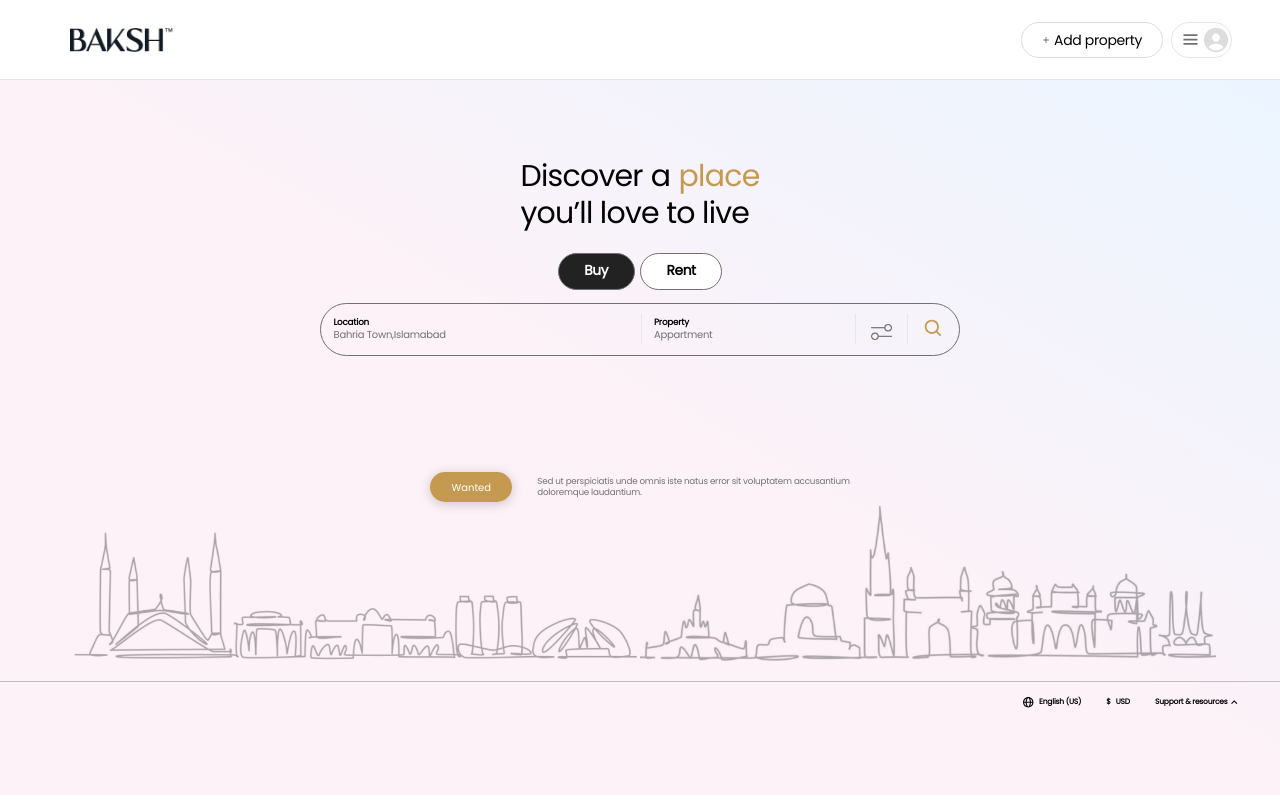
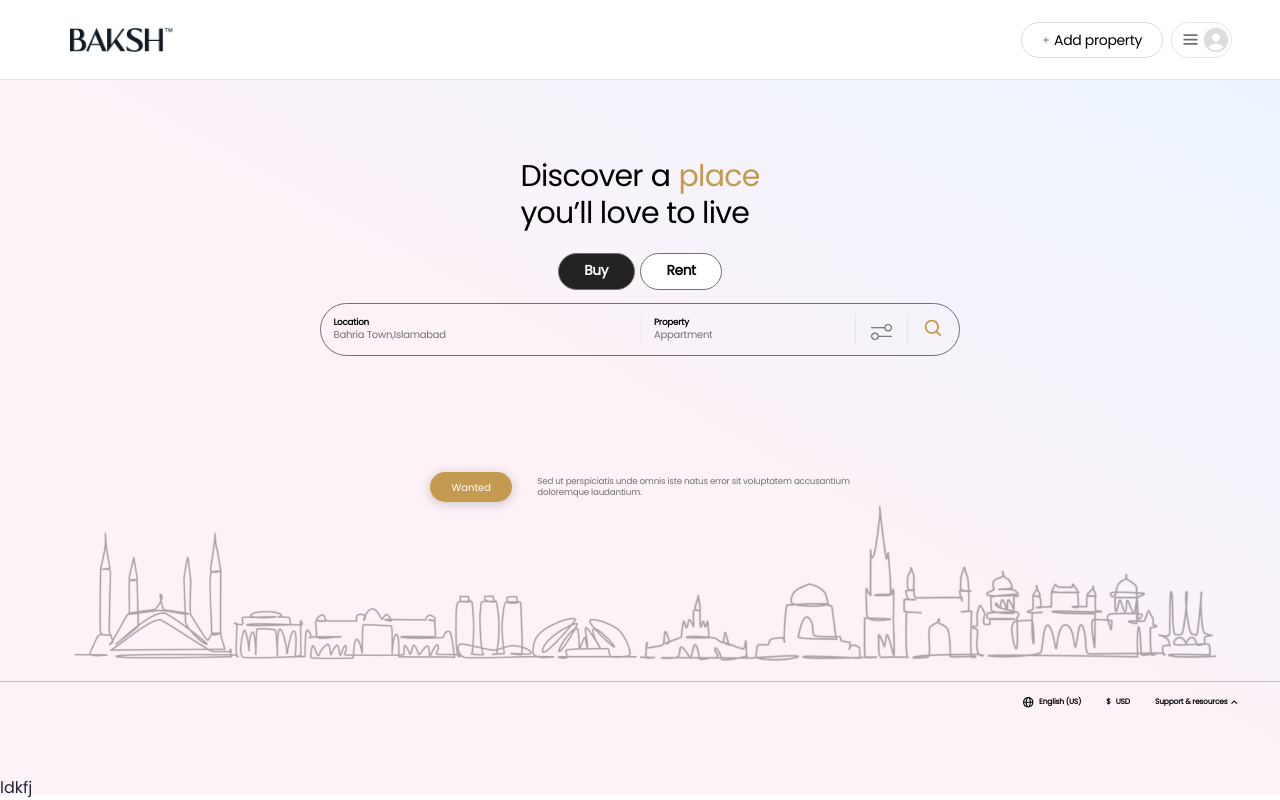
Before and after one commit to MuhammadKhan3/Airnub, a React (Create React App) app: page / in a window 1280 px wide. Built offline with nearby package versions, Linux system fonts and the light colour scheme; what tailwind-gradient-mask-image would draw is missing.

Commit message:
res. ponsdklfj

```diff
--- a/src/pages/home/home.jsx
+++ b/src/pages/home/home.jsx
@@ -9,6 +9,9 @@ const Home=()=>{
     <div className="flex flex-col relative h-[100vh]  w-full" >
         <HomeHeader/>
         <HomeContent/>
+        <div>
+          ldkfj
+        </div>
         {/* <div className="mt-4"> */}
           {/* <BottomNavigation/> */}
         {/* </div> */}
```
